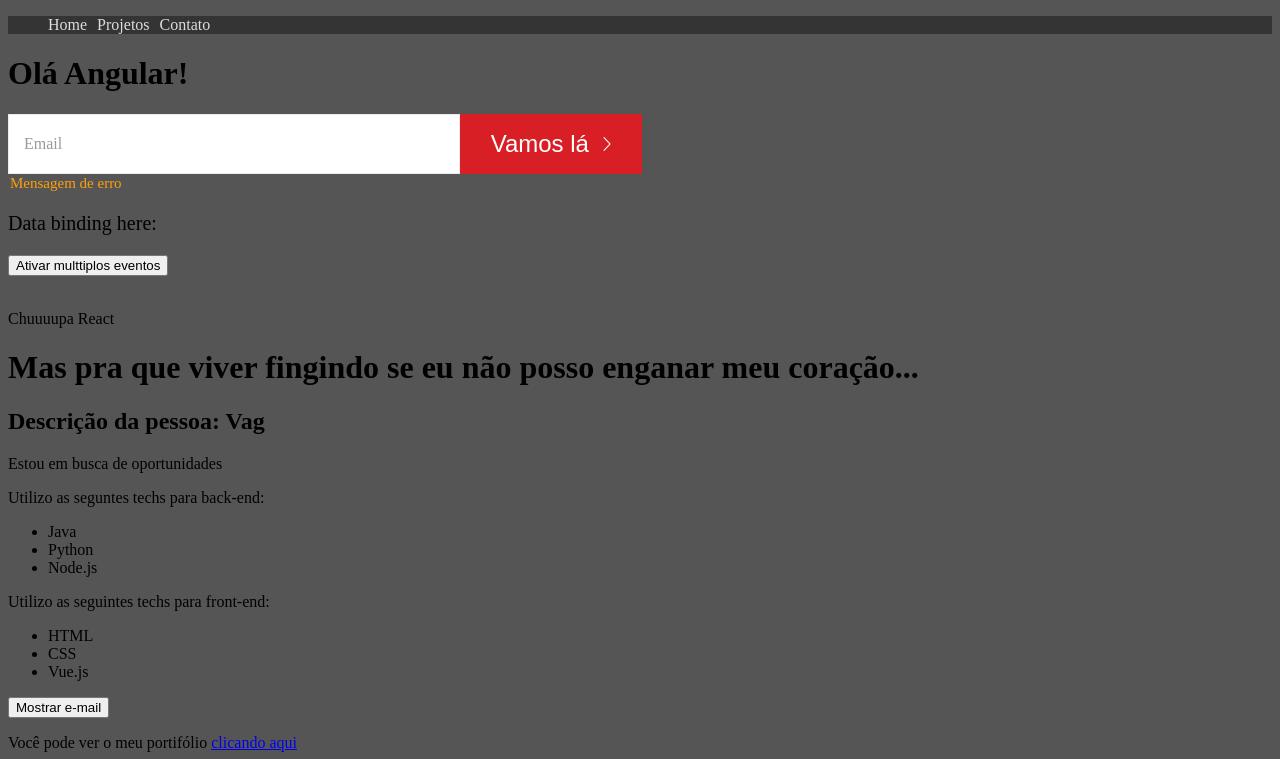
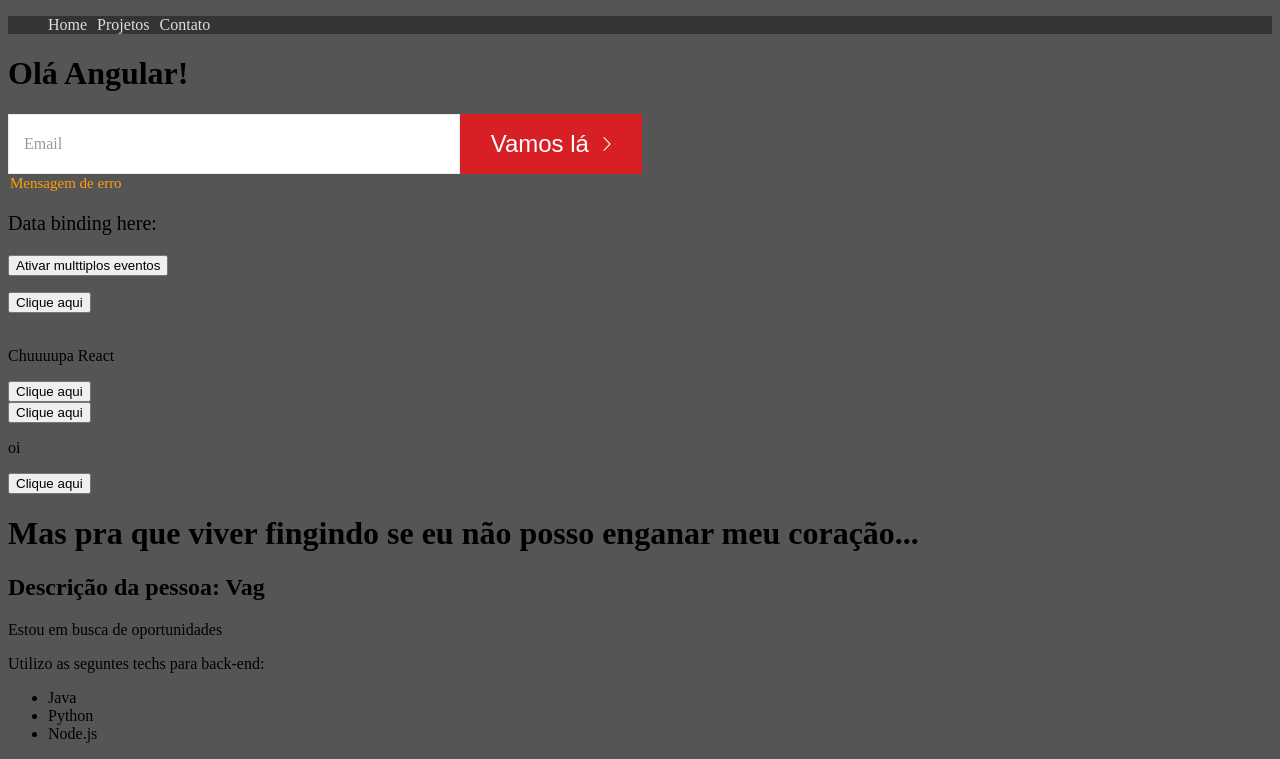
Before and after one commit to vagnerecomp/What-I-know-about-Vue.js, a Vue app: page / in a window 1280 px wide. Shown: the top 759 px of the page. Built offline with nearby package versions, Linux system fonts and the light colour scheme.

Commit message:
Trabalhando com props no Vue.js

```diff
--- a/src/App.vue
+++ b/src/App.vue
@@ -1,8 +1,8 @@
 <template>
   <!-- Conceitos abordados: Componentização  -->
   <div class="main">
-    <Header/>
-    <PrimeiroComponente/>
+    <Header :esta_logado = !true /> <!-- enviando essa prop para o componente Header-->
+    <PrimeiroComponente/>           <!-- caso esta_logado seja true, a opção Mostrar Perfil aparece no header, caso contrario, não aparece.-->
     <SegundoComponente/>
     <LifeCycle/>
     <Pessoa/>
--- a/src/components/Header.vue
+++ b/src/components/Header.vue
@@ -4,12 +4,14 @@
         <li><a href="#">Home</a></li>
         <li><a href="#">Projetos</a></li>
         <li><a href="#">Contato</a></li>
+        <li v-if="esta_logado"><a href="#">Mostrar Perfil</a></li> <!-- usando a prop "esta_logado, que é um dado que vem do componente App.vue-->
     </ul>
 </template>
 
 <script>
 export default {
-    name: 'Header'
+    name: 'Header',
+    props: ["esta_logado"] //declarando a prop "esta_logado" em um array chamado prop
 }
 </script>
 
--- a/src/components/Info.vue
+++ b/src/components/Info.vue
@@ -1,8 +1,9 @@
 <template>
     <!-- Conceitos abordados: Diretivas v-if, v-else e v-show
-        componentização, argumentos dinâmicos, métodos, renderização de listas com v-for -->
+        componentização, argumentos dinâmicos, métodos, renderização de listas com v-for, props -->
     <div>
         <!-- Uso das diretivas v-if e v-else -->
+
         <p v-if="esta_trabalhando">Eu estou trabalhando atualmente</p>
         <p v-else>Estou em busca de oportunidades</p>
 
@@ -24,7 +25,7 @@
             <button @click="showEmail">{{textoBotao}}</button>
         </div>
         <!-- Uso da diretiva v-show -->
-        <p v-show="mostrar_email">Mande um email para: {{email}}</p>
+        <p v-show="mostrar_email">Mande um email para: {{compEmail}}</p> <!-- compEmail é uma props que vem do componente Pessoa.vue-->
         <p>Você pode ver o meu portifólio <a :href="meu_link" target="_blank"> clicando aqui</a></p>
         <Picture/>
     </div>
@@ -35,6 +36,9 @@ export default {
     name: 'Info',
     components:{
         Picture
+    },
+    props: {
+        compEmail: String
     },
     data(){
         return{
--- a/src/components/MultiplosEventos.vue
+++ b/src/components/MultiplosEventos.vue
@@ -1,5 +1,6 @@
 <template>
-    <!-- Conteúdos abordados: Trabalhando com multiplos eventos, tornando os dados dos métodos dinâmicos -->
+    <!-- Conteúdos abordados: Trabalhando com multiplos eventos,
+    tornando os dados dos métodos dinâmicos, reutilização de componentes-->
     <div>
         <button @click="first(txt1, $event), second(txt2, $event), third(txt3, $event), clear($event)">Ativar multtiplos eventos</button>
         <p>{{multiplos_eventos}}</p>
--- a/src/components/Pessoa.vue
+++ b/src/components/Pessoa.vue
@@ -2,8 +2,8 @@
     <!-- Conceitos abordados: Componentização, dados dinâmicos -->
     <div>
         <h2>Descrição da pessoa: {{nome}}</h2>
-        <Info/>
-        <Form/>
+        <Info :compEmail= "compEmail"/> <!-- passando propriedades de componente pai para componente filho com props -->
+        <Form />
     </div>
 </template>
 
@@ -18,7 +18,8 @@ export default {
     },
     data() {
         return{
-            nome: 'Vag'
+            nome: 'Vag',
+            compEmail: 'vag@binance.com'
         }
     }
 }
--- a/src/components/PrimeiroComponente.vue
+++ b/src/components/PrimeiroComponente.vue
@@ -1,6 +1,6 @@
 <template>
     <!-- Conceitos abordados: Dados dinâmicos (interpolação)
-    e Data binding -->
+    e Data binding, multiolos eventos-->
     <div>
         <h1>Olá {{frame}}!</h1>
 
--- /dev/null
+++ b/src/components/Reutilizacao.vue
@@ -0,0 +1,24 @@
+<template>
+    <div>
+        <button @click="ativar">Clique aqui</button>
+        <span v-show="ativado">Ativado</span>
+    </div>
+</template>
+
+<script>
+export default {
+    name: 'Reutilizacao',
+    data(){
+        return{
+            ativado: false
+
+        }
+    },
+    methods: {
+        ativar(){
+            this.ativado = !this.ativado
+        }
+    }
+}
+
+</script>
--- a/src/components/SegundoComponente.vue
+++ b/src/components/SegundoComponente.vue
@@ -1,10 +1,21 @@
 <template>
-    <!-- Conceitos abordados: Primeiros componentes -->
-    <p><br>Chuuuupa React</p>
+    <!-- Conceitos abordados: Primeiros componentes, reutilização de componentes-->
+    <div>
+        <Reutilizacao />
+        <p><br>Chuuuupa React</p>
+        <Reutilizacao />
+        <Reutilizacao />
+        <p>oi</p>
+        <Reutilizacao />
+    </div>
 </template>
 <script>
+import Reutilizacao from './Reutilizacao.vue'
 export default{
-    name: 'SegundoComponente'
+    name: 'SegundoComponente',
+    components:{
+        Reutilizacao
+    }
 
 }
 </script>
```
